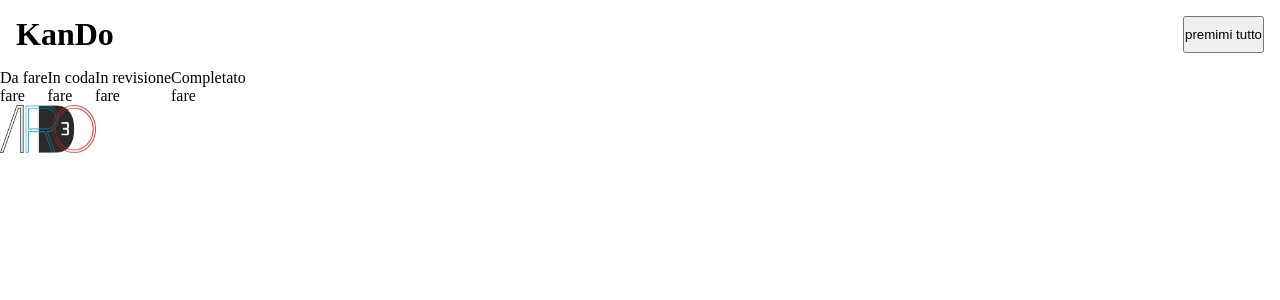
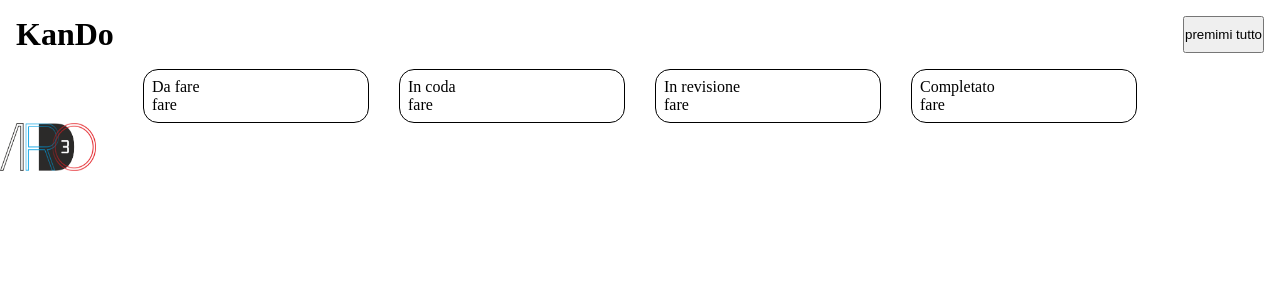
Before and after one commit to eduardorocco/kanban-react-express, a React (Vite) app: page / in a window 1280 px wide. Shown: the top 300 px of the page. Built offline with nearby package versions, Linux system fonts and the light colour scheme.

Commit message:
ADD card style

```diff
--- a/src/components/Column/Column.jsx
+++ b/src/components/Column/Column.jsx
@@ -1,10 +1,13 @@
+/* eslint-disable react/prop-types */
+import columnStyle from './Column.module.css'
+
 export default function Column({title}) {
     return(
         <>
         <div className="col">
-            <div className="card">
-                <div className="card-title">{title}</div>
-                <div className="card-body">
+            <div className={columnStyle.card}>
+                <div className={columnStyle.title}>{title}</div>
+                <div className={columnStyle.body}>
                     <div>fare
                     </div>
                 </div>
--- /dev/null
+++ b/src/components/Column/Column.module.css
@@ -0,0 +1,5 @@
+.card{
+    border: 0.1rem solid black;
+    border-radius: 15px;
+    padding: 0.5rem;
+}
--- a/src/index.css
+++ b/src/index.css
@@ -8,8 +8,18 @@
     max-width: 100%;
 }
 
+.main-container{
+    max-width: 80%;
+    margin: 0 auto;
+}
+
 .row{
     display: flex;
+}
+
+.col{
+    width: calc((100%/12)*4);
+    padding: 0 15px;
 }
 
 .darkMode{
```
